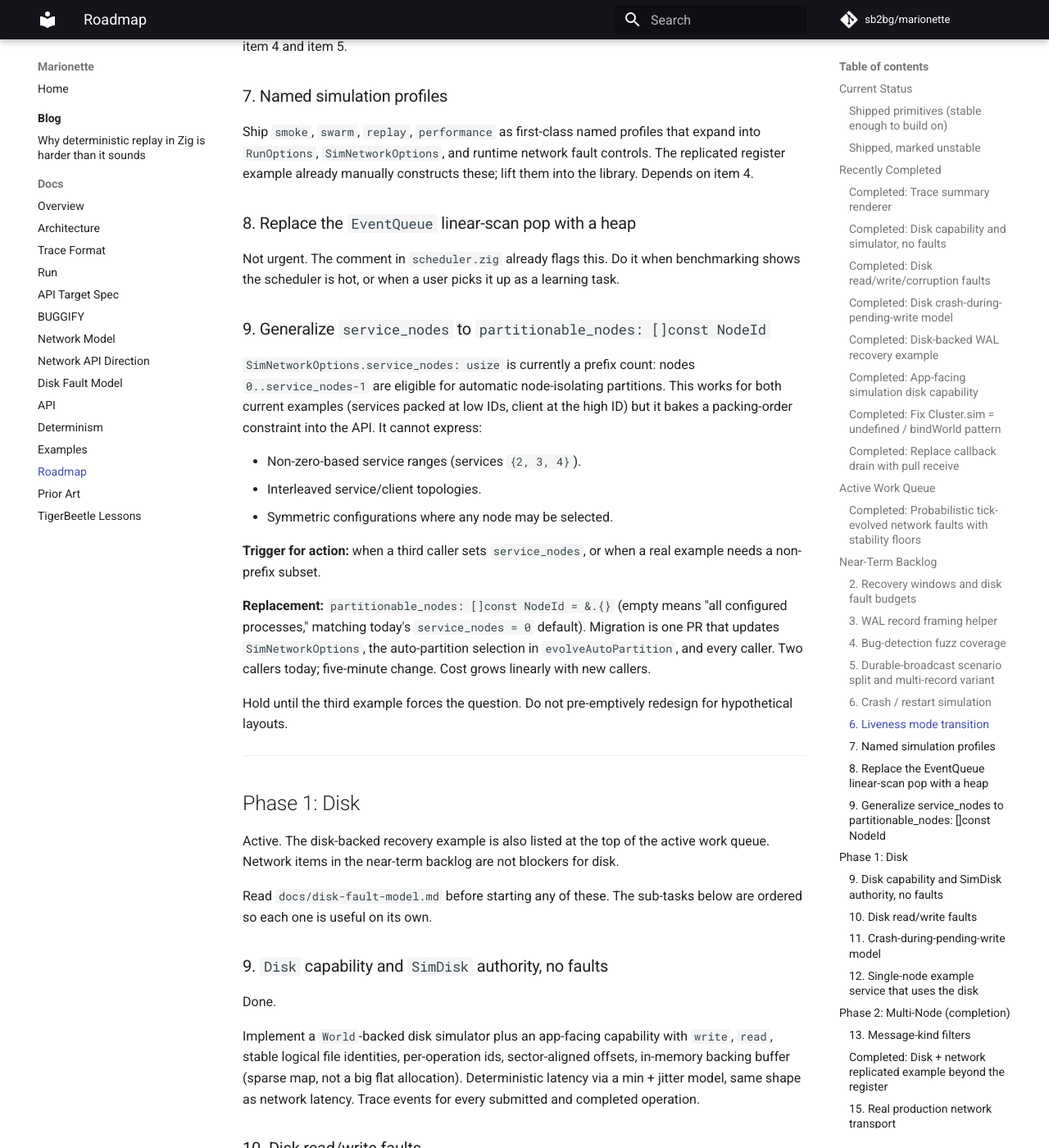
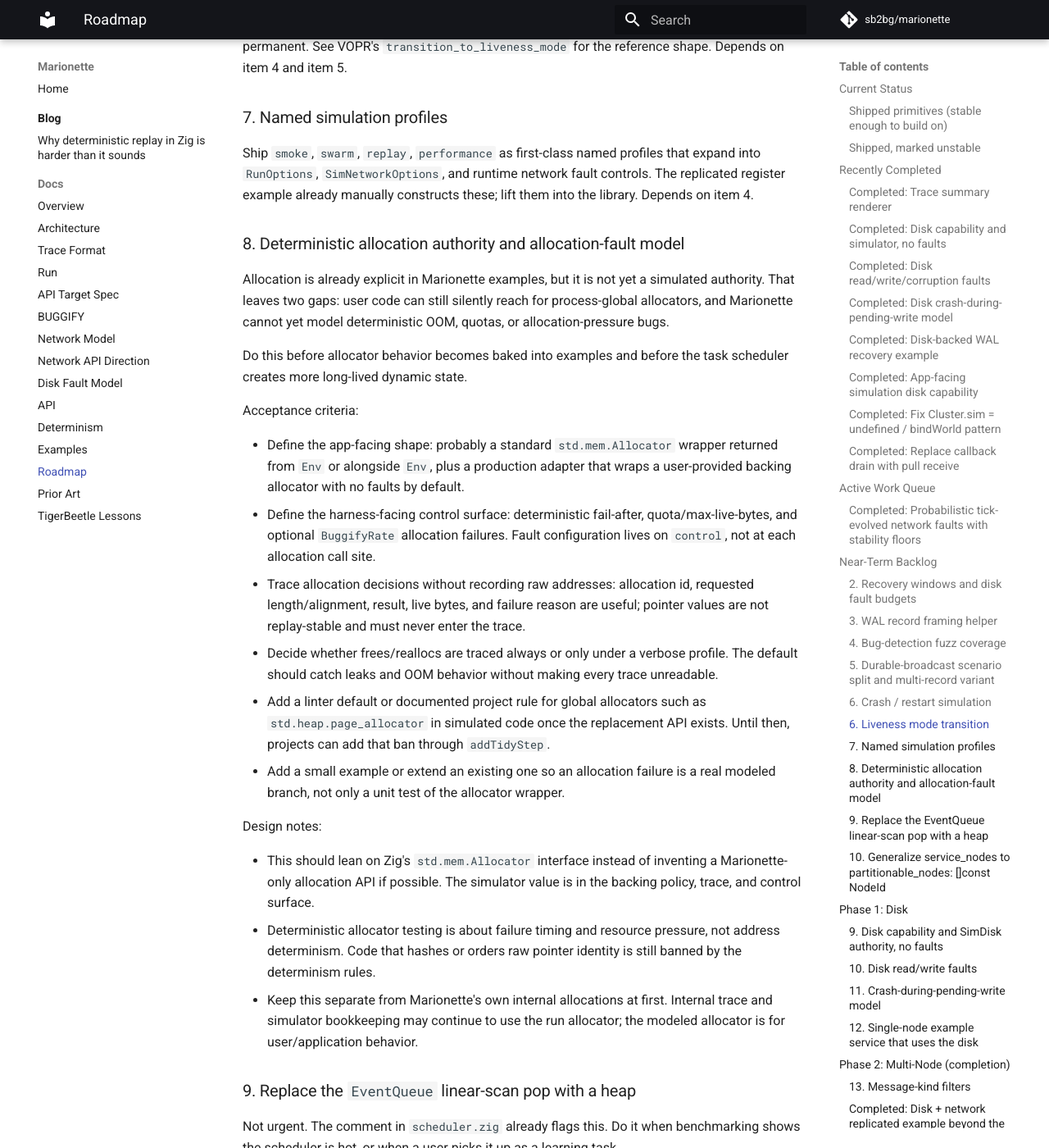
Before and after one commit to sb2bg/marionette, an MkDocs documentation site: the page built from docs/roadmap.md, in a window 1280 px wide and 1400 px high, scrolled down 11303 px. Shown: the whole window at 82% size. Built offline with MkDocs 1.6.1 and Material for MkDocs 9.7.7, drawn with Linux system fonts in a browser that asks for light colours; comment, search, counter and statistics services are not loaded; some of the changed text lies outside the part shown.

Commit message:
Roadmap for allocator sim

```diff
--- a/docs/roadmap.md
+++ b/docs/roadmap.md
@@ -66,10 +66,11 @@ The current disk surface is:
   example. It checks that quorum-acknowledged operations are recoverable from
   durable storage after crash/restart.
 
-What is not built yet: a real socket-backed production network adapter
-(scoped under roadmap item 15, with `docs/network-production.md` as the
-target architecture), liveness mode, named simulation profiles, named network
-buses, linearizability checker, time-travel debugging.
+What is not built yet: a deterministic allocation authority and allocation
+fault model, a real socket-backed production network adapter (scoped under
+roadmap item 15, with `docs/network-production.md` as the target
+architecture), liveness mode, named simulation profiles, named network buses,
+linearizability checker, time-travel debugging.
 
 ### Shipped primitives (stable enough to build on)
 
@@ -493,13 +494,55 @@ profiles that expand into `RunOptions`, `SimNetworkOptions`, and runtime
 network fault controls. The replicated register example already manually
 constructs these; lift them into the library. Depends on item 4.
 
-### 8. Replace the `EventQueue` linear-scan pop with a heap
+### 8. Deterministic allocation authority and allocation-fault model
+
+Allocation is already explicit in Marionette examples, but it is not yet a
+simulated authority. That leaves two gaps: user code can still silently reach
+for process-global allocators, and Marionette cannot yet model deterministic
+OOM, quotas, or allocation-pressure bugs.
+
+Do this before allocator behavior becomes baked into examples and before the
+task scheduler creates more long-lived dynamic state.
+
+Acceptance criteria:
+
+- Define the app-facing shape: probably a standard `std.mem.Allocator` wrapper
+  returned from `Env` or alongside `Env`, plus a production adapter that wraps
+  a user-provided backing allocator with no faults by default.
+- Define the harness-facing control surface: deterministic fail-after,
+  quota/max-live-bytes, and optional `BuggifyRate` allocation failures. Fault
+  configuration lives on `control`, not at each allocation call site.
+- Trace allocation decisions without recording raw addresses: allocation id,
+  requested length/alignment, result, live bytes, and failure reason are useful;
+  pointer values are not replay-stable and must never enter the trace.
+- Decide whether frees/reallocs are traced always or only under a verbose
+  profile. The default should catch leaks and OOM behavior without making
+  every trace unreadable.
+- Add a linter default or documented project rule for global allocators such
+  as `std.heap.page_allocator` in simulated code once the replacement API
+  exists. Until then, projects can add that ban through `addTidyStep`.
+- Add a small example or extend an existing one so an allocation failure is a
+  real modeled branch, not only a unit test of the allocator wrapper.
+
+Design notes:
+
+- This should lean on Zig's `std.mem.Allocator` interface instead of inventing
+  a Marionette-only allocation API if possible. The simulator value is in the
+  backing policy, trace, and control surface.
+- Deterministic allocator testing is about failure timing and resource
+  pressure, not address determinism. Code that hashes or orders raw pointer
+  identity is still banned by the determinism rules.
+- Keep this separate from Marionette's own internal allocations at first.
+  Internal trace and simulator bookkeeping may continue to use the run
+  allocator; the modeled allocator is for user/application behavior.
+
+### 9. Replace the `EventQueue` linear-scan pop with a heap
 
 Not urgent. The comment in `scheduler.zig` already flags this. Do it when
 benchmarking shows the scheduler is hot, or when a user picks it up as a
 learning task.
 
-### 9. Generalize `service_nodes` to `partitionable_nodes: []const NodeId`
+### 10. Generalize `service_nodes` to `partitionable_nodes: []const NodeId`
 
 `SimNetworkOptions.service_nodes: usize` is currently a prefix count: nodes
 `0..service_nodes-1` are eligible for automatic node-isolating partitions.
@@ -615,8 +658,8 @@ queues, silent-drop send on full queue and unreachable peer.
 Implementation order. Each sub-task ships independently. Cross-process
 parity is the done-signal.
 
-**15a. Wire format and framing primitive.** Encode and decode helpers,
-header and body checksums, roundtrip tests. No sockets. Lives in
+**15a. Wire format and framing primitive.** Started. Encode and decode helpers,
+header and body checksums, roundtrip and corruption tests. No sockets. Lives in
 `src/network_frame.zig`.
 
 **15b. Buffer pool primitive.** Refcounted preallocated message pool. Pool
```
Also changed, not shown: README.md (+1 -1 lines), docs/index.md (+1 -1 lines).
